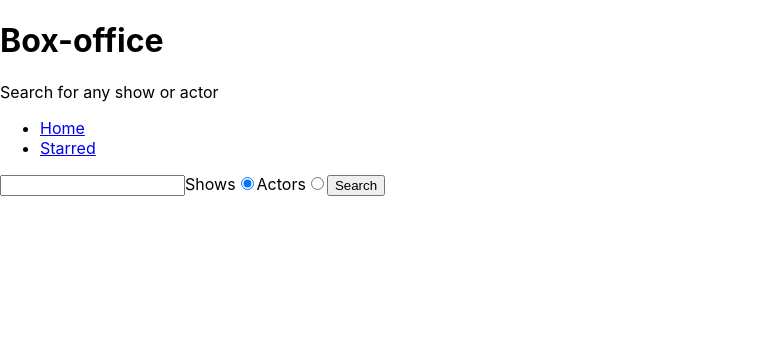
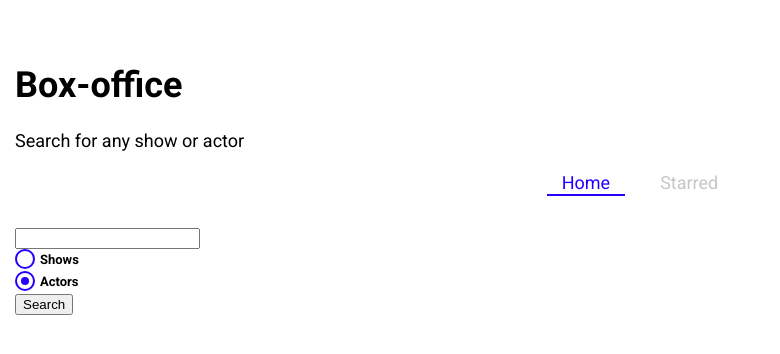
Before and after one commit to ankitraj32/box-office, a React (Create React App) app: page / in a window 1280 px wide. Shown: the top 354 px of the page, without its empty margins (0-780 px from the left). Built offline with nearby package versions, Linux system fonts and the light colour scheme.

Commit message:
installed styled components

```diff
--- a/package.json
+++ b/package.json
@@ -11,6 +11,7 @@
     "react-dom": "^18.2.0",
     "react-router-dom": "^6.15.0",
     "react-scripts": "5.0.1",
+    "styled-components": "^6.0.7",
     "web-vitals": "^2.1.4",
     "workbox-background-sync": "^6.6.0",
     "workbox-broadcast-update": "^6.6.0",
--- a/public/index.html
+++ b/public/index.html
@@ -1,5 +1,6 @@
 <!DOCTYPE html>
 <html lang="en">
+
   <head>
     <meta charset="utf-8" />
     <link rel="icon" href="%PUBLIC_URL%/favicon.ico" />
@@ -21,8 +22,12 @@
       work correctly both with client-side routing and a non-root public URL.
       Learn how to configure a non-root public URL by running `npm run build`.
     -->
-    <title>React App</title>
+    <link
+      href="https://fonts.googleapis.com/css?family=Roboto:300,400,700,&display=swap"
+      rel="stylesheet" />
+    <title>Box Office</title>
   </head>
+
   <body>
     <noscript>You need to enable JavaScript to run this app.</noscript>
     <div id="root"></div>
@@ -37,4 +42,5 @@
       To create a production bundle, use `npm run build` or `yarn build`.
     -->
   </body>
+
 </html>
--- a/src/App.jsx
+++ b/src/App.jsx
@@ -1,5 +1,6 @@
 import { BrowserRouter, Routes, Route } from 'react-router-dom';
 import { QueryClient, QueryClientProvider } from '@tanstack/react-query';
+import { GlobalTheme } from './theme';
 import Home from './pages/Home';
 import Starred from './pages/Starred';
 import MainLayout from './components/MainLayout';
@@ -10,6 +11,7 @@
 function App() {
   return (
     <QueryClientProvider client={queryClient}>
+      <GlobalTheme>
         <BrowserRouter>
           <Routes>
             <Route element={<MainLayout />}>
@@ -19,21 +21,9 @@
 
             <Route path="/show/:showId" element={<Show />} />
             <Route path="*" element={<div> Not found </div>} />
-          {/* <Route path="/" element={<App />}>
-        <Route index element={<Home />} />
-        <Route path="teams" element={<Teams />}>
-          <Route path=":teamId" element={<Team />} />
-          <Route path="new" element={<NewTeamForm />} />
-          <Route index element={<LeagueStandings />} />
-        </Route>
-      </Route>
-      <Route element={<PageLayout />}>
-        <Route path="/privacy" element={<Privacy />} />
-        <Route path="/tos" element={<Tos />} />
-      </Route>
-      <Route path="contact-us" element={<Contact />} /> */}
           </Routes>
         </BrowserRouter>
+      </GlobalTheme>
     </QueryClientProvider>
   );
 }
--- /dev/null
+++ b/src/components/CustomRadio.jsx
@@ -0,0 +1,59 @@
+import styled from 'styled-components';
+
+const CustomRadio = ({ label, ...inputProps }) => {
+  return (
+    <StyledRadio>
+      {label}
+      <input {...inputProps} type="radio" />
+      <span />
+    </StyledRadio>
+  );
+};
+
+export default CustomRadio;
+
+const StyledRadio = styled.label`
+  display: block;
+  position: relative;
+  padding-left: 25px;
+  cursor: pointer;
+  font-size: 13px;
+  user-select: none;
+  font-weight: 700;
+  line-height: 1.65;
+  input {
+    position: absolute;
+    opacity: 0;
+    cursor: pointer;
+  }
+  span {
+    position: absolute;
+    top: 0;
+    left: 0;
+    height: 16px;
+    width: 16px;
+    background-color: #fff;
+    border: 2px solid ${({ theme }) => theme.mainColors.blue};
+    border-radius: 50%;
+  }
+  input:checked ~ span {
+    background-color: #fff;
+    border: 2px solid ${({ theme }) => theme.mainColors.blue};
+  }
+  span:after {
+    content: '';
+    position: absolute;
+    display: none;
+  }
+  input:checked ~ span:after {
+    display: block;
+  }
+  span:after {
+    top: 4px;
+    left: 4px;
+    width: 8px;
+    height: 8px;
+    border-radius: 50%;
+    background: ${({ theme }) => theme.mainColors.blue};
+  }
+`;
--- a/src/components/Navs.jsx
+++ b/src/components/Navs.jsx
@@ -1,4 +1,5 @@
-import { Link } from 'react-router-dom';
+import { NavLink } from 'react-router-dom';
+import styled from 'styled-components';
 
 const LINKS = [
   {
@@ -14,15 +15,57 @@
 const Navs = () => {
   return (
     <div>
-      <ul>
+      <NavList>
         {LINKS.map(item => (
           <li key={item.to}>
-            <Link to={item.to}>{item.text}</Link>
+            <LinkStyled to={item.to}>{item.text}</LinkStyled>
           </li>
         ))}
-      </ul>
+      </NavList>
     </div>
   );
 };
 
 export default Navs;
+
+const NavList = styled.ul`
+  display: flex;
+  justify-content: center;
+  list-style: none;
+  margin: 0 0 30px;
+  padding: 0;
+  li {
+    margin: 0 10px;
+  }
+`;
+
+const LinkStyled = styled(NavLink)`
+  display: block;
+  padding: 3px 15px;
+  position: relative;
+  text-decoration: none;
+  color: ${({ theme }) => theme.mainColors.gray};
+  &.active {
+    color: ${({ theme }) => theme.mainColors.blue};
+    &:after {
+      content: '';
+      position: absolute;
+      display: block;
+      height: 2px;
+      left: 0%;
+      bottom: 0;
+      background-color: ${({ theme }) => theme.mainColors.blue};
+      animation: slide-in 0.3s ease-in forwards;
+      @keyframes slide-in {
+        from {
+          left: 50%;
+          width: 0;
+        }
+        to {
+          left: 0%;
+          width: 100%;
+        }
+      }
+    }
+  }
+`;
--- a/src/components/SearchForm.jsx
+++ b/src/components/SearchForm.jsx
@@ -1,5 +1,6 @@
 import { useState } from 'react';
 import { useSearchStr } from '../lib/useSearchStr';
+import CustomRadio from './CustomRadio';
 
 const SearchForm = ({ onSearch }) => {
   const [searchStr, setSearchStr] = useSearchStr('');
@@ -27,27 +28,22 @@
   return (
     <form onSubmit={onSubmit}>
       <input type="text" value={searchStr} onChange={onSearchInputChange} />
-      <label>
-        Shows
-        <input
-          type="radio"
+
+      <CustomRadio
+        label="Shows"
         name="search-option"
         value="shows"
         checked={searchOption === 'shows'}
         onChange={onRadioChange}
       />
-      </label>
 
-      <label>
-        Actors
-        <input
-          type="radio"
+      <CustomRadio
+        label="Actors"
         name="search-option"
-          value="actors"
-          checked={searchOption === 'actors'}
+        value="shows"
+        checked={searchOption === 'shows'}
         onChange={onRadioChange}
       />
-      </label>
 
       <button type="submit"> Search</button>
     </form>
--- a/src/index.css
+++ /dev/null
@@ -1,13 +0,0 @@
-body {
-  margin: 0;
-  font-family: -apple-system, BlinkMacSystemFont, 'Segoe UI', 'Roboto', 'Oxygen',
-    'Ubuntu', 'Cantarell', 'Fira Sans', 'Droid Sans', 'Helvetica Neue',
-    sans-serif;
-  -webkit-font-smoothing: antialiased;
-  -moz-osx-font-smoothing: grayscale;
-}
-
-code {
-  font-family: source-code-pro, Menlo, Monaco, Consolas, 'Courier New',
-    monospace;
-}
--- a/src/index.jsx
+++ b/src/index.jsx
@@ -1,6 +1,5 @@
 import React from 'react';
 import ReactDOM from 'react-dom/client';
-import './index.css';
 import App from './App';
 import * as serviceWorkerRegistration from './serviceWorkerRegistration';
 import reportWebVitals from './reportWebVitals';
--- /dev/null
+++ b/src/theme.jsx
@@ -0,0 +1,30 @@
+import { ThemeProvider, createGlobalStyle } from 'styled-components';
+
+const theme = {
+  fontFamily: 'Roboto, sans-serif',
+  mainColors: {
+    blue: '#2400ff',
+    gray: '#c6c6c6',
+    dark: '#353535',
+  },
+};
+
+const GlobalStyles = createGlobalStyle`
+  body {
+    font-family: ${({ theme }) => theme.fontFamily};
+    font-size: 18px;
+    margin: 0;
+    padding-top: 40px;
+    padding-left: 15px;
+    padding-right: 15px;
+  }
+`;
+
+export const GlobalTheme = ({ children }) => {
+  return (
+    <ThemeProvider theme={theme}>
+      <GlobalStyles />
+      {children}
+    </ThemeProvider>
+  );
+};
```
Also changed, not shown: 1 other file (tests, documents, lock files or other folders). Lines whose indentation alone changed are shown as unchanged.
